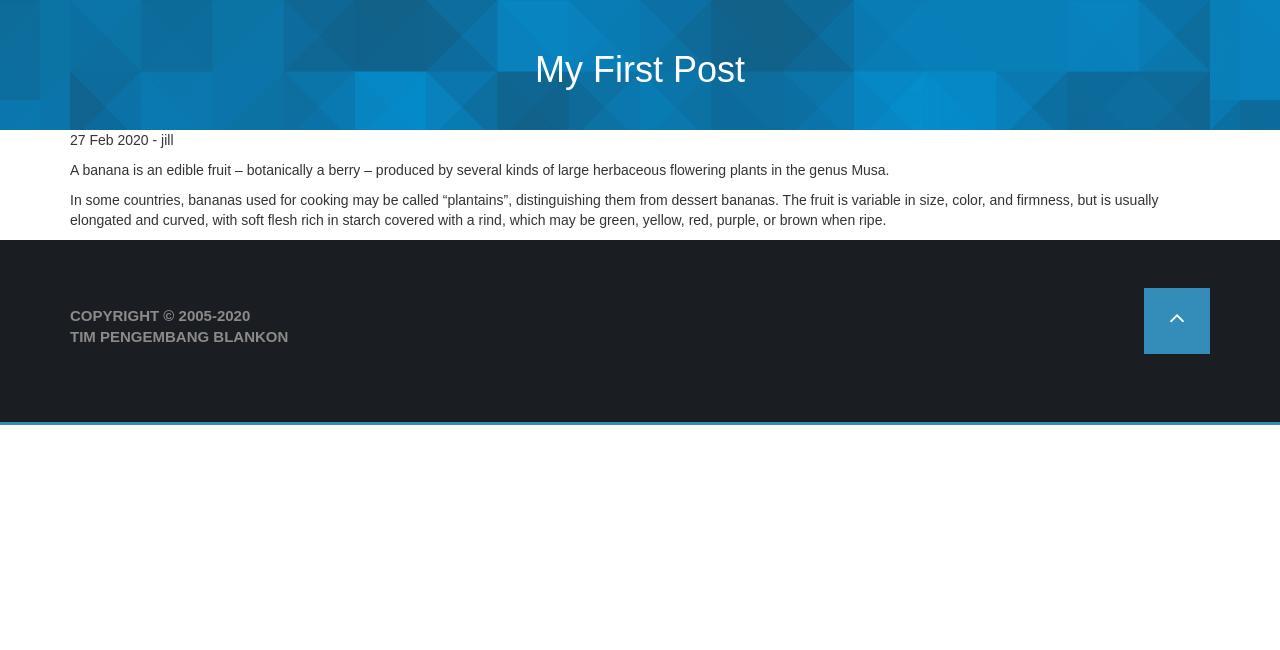
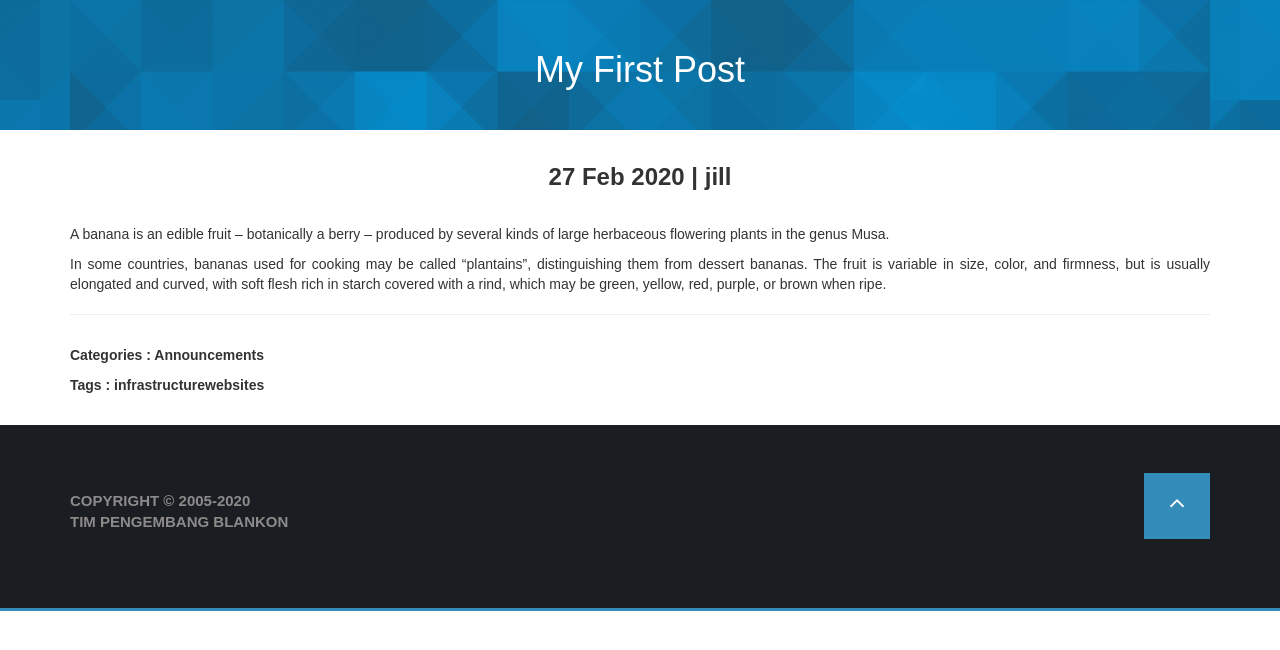
Before and after one commit to BlankOn/beranda, a Jekyll site: the page built from _posts/2018-08-20-bananas.md, in a window 1280 px wide. Shown: the top 650 px of the page. Built offline with Jekyll 4.4.1, drawn with Linux system fonts in a browser that asks for light colours.

Commit message:
little improve code post

```diff
--- /dev/null
+++ b/_includes/nav.html
@@ -0,0 +1,33 @@
+<nav class="navbar navbar-default navbar-fixed-top">
+  <div class="container">
+    <!-- Brand and toggle get grouped for better mobile display -->
+    <div class="navbar-header">
+      <button type="button" class="navbar-toggle collapsed" data-toggle="collapse"
+        data-target="#bs-example-navbar-collapse-1">
+        <span class="sr-only">Toggle navigation</span>
+        <span class="icon-bar"></span>
+        <span class="icon-bar"></span>
+        <span class="icon-bar"></span>
+      </button>
+      <a class="navbar-brand" href="#">
+        <div class="logo-header">
+
+        </div>
+        <img src="/assets/images/logo-putih.png" id="putih" alt="Logo" style="padding:10px; width:160px;height:auto;">
+        <img src="/assets/images/logo-hitam.png" id="hitam" alt="Logo" style="padding:10px; width:130px;height:auto;">
+      </a>
+    </div>
+    <!-- Collect the nav links, forms, and other content for toggling -->
+    <div class="collapse navbar-collapse" id="bs-example-navbar-collapse-1">
+      <ul class="nav navbar-nav navbar-right">
+        <!-- NAV -->
+        <li><a href="/">BERANDA</a> </li>
+        <li><a href="/berita.html">BERITA</a> </li>
+        <!--             <li><a href="/menjadi-sponsor.html">MENJADI SPONSOR </a> </li>
+                <li><a href="/menjadi-mitra.html">MENJADI MITRA </a> </li> -->
+      </ul>
+    </div>
+    <!-- /.navbar-collapse -->
+  </div>
+  <!-- /.container- -->
+</nav>
--- a/_layouts/default.html
+++ b/_layouts/default.html
@@ -12,6 +12,10 @@
 <body>
 
   {% include preloader.html %}
+
+  {% if page.url != "/" %}
+    {% include nav.html %}
+  {% endif %}
 
   {{ content }}
 
--- a/_layouts/post.html
+++ b/_layouts/post.html
@@ -12,7 +12,20 @@ title: BlankOn - Blog
 </div>
 
 <div class="container">
-  <p>{{ page.date | date_to_string }} - {{ page.author }}</p>
 
-  {{ content }}
+  <div class="info-post">
+    <div>
+      {{ page.date | date_to_string }} | {{ page.author }}
+    </div>
+  </div>
+
+  <div class="isi-post">
+    {{ content }}
+  </div>
+
+  <hr>
+  <div class="info2-post">
+    <p>Categories : {{ page.categories }}</p>
+    <p>Tags : {{ page.tags }}</p>
+  </div>
 </div>
--- a/assets/global.css
+++ b/assets/global.css
@@ -55,3 +55,28 @@
   color: #ffffff;
   text-align: center;
 }
+
+.info-post {
+  display: flex;
+  justify-content: center;
+  margin: 30px;
+  font-size: 24px;
+  font-weight: bold;
+}
+
+.info2-post {
+  margin-top: 30px;
+  margin-bottom: 30px;
+  font-size: 20px;
+  font-weight: bold;
+}
+
+.isi-post {
+  text-align: justify;
+}
+
+img {
+  max-width: 1000px;
+  display: block;
+  align-items: center;
+}
```
Also changed, not shown: index.html (+5 -7 lines).
